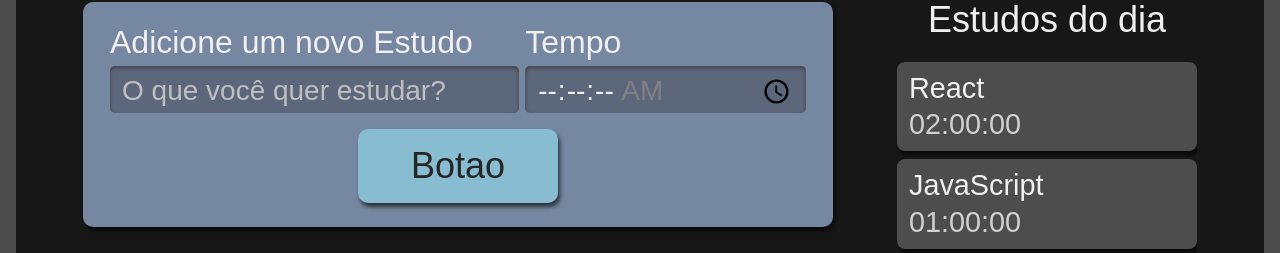
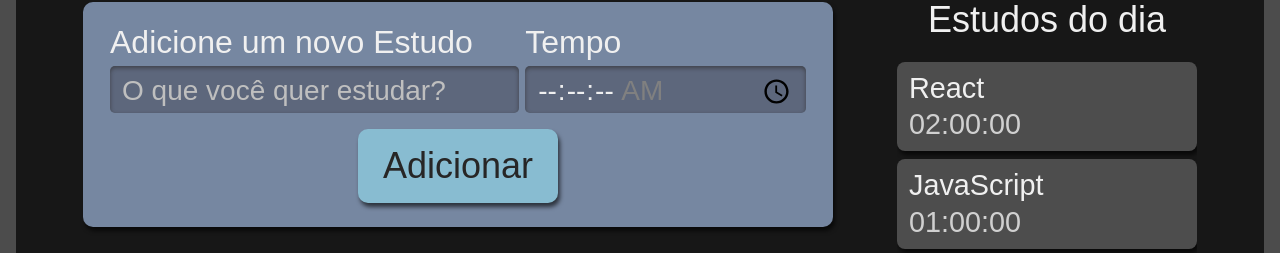
Before and after one commit to DevKaue/React-escrevendo-com-Typescript, a React (Create React App) app in the folder alura-studies/: page / in a window 1280 px wide. Shown: the part 222-475 px from the top of the page. Built offline with nearby package versions, Linux system fonts and the light colour scheme.

Commit message:
feat: conhecendo props do React

```diff
--- a/alura-studies/src/components/Form/index.tsx
+++ b/alura-studies/src/components/Form/index.tsx
@@ -24,7 +24,7 @@
                     max="01:30:00"
                     required/>
                 </div>
-                <Button/>
+                <Button text="Adicionar"/>
             </form>
         )
     }
--- a/alura-studies/src/components/button/index.tsx
+++ b/alura-studies/src/components/button/index.tsx
@@ -1,12 +1,28 @@
 import React from "react";
 import style from './Button.module.scss';
 
-class Button extends React.Component {
-    render() {
+class Button extends React.Component<{text: string}> {
+    render()
+    {
         return(
-            <button className={style.botao}>Botao</button>
+            <button className={style.botao}>{this.props.text}</button>
         )
     }
 }
 
 export default Button;
+
+
+/*
+Uma das formas de Utilizar props em componente
+
+class Button extends React.Component {
+    render()
+    {
+        return(
+            <button className={style.botao}>{this.props.children}</button>
+        )
+    }
+}
+
+*/
```
